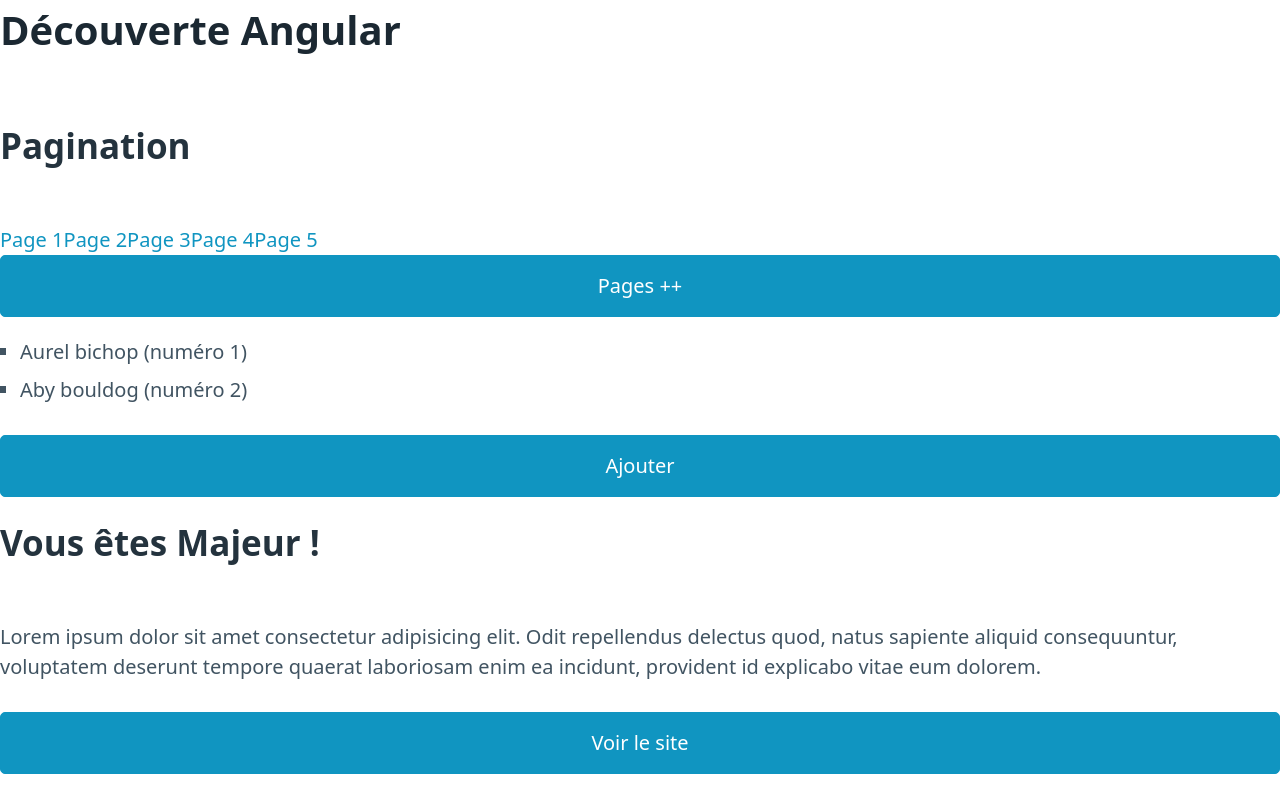
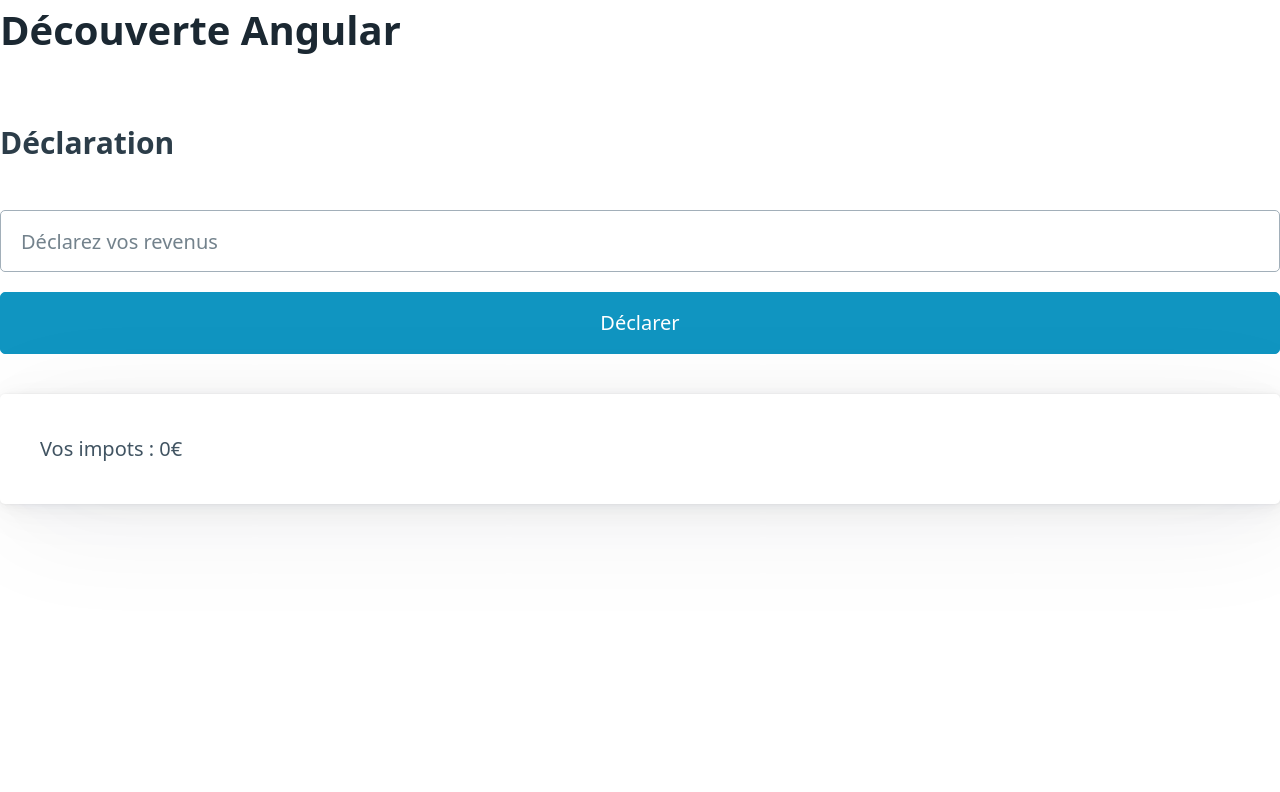
Before and after one commit to AurelBichop/form_angular, an Angular app: page / in a window 1280 px wide. Shown: the top 792 px of the page. Built offline with nearby package versions, Linux system fonts and the light colour scheme.

Commit message:
Ajout des injections de dépendances du code métier

```diff
--- a/projects/playground/src/app/app.component.ts
+++ b/projects/playground/src/app/app.component.ts
@@ -8,59 +8,7 @@
 @Component({
   selector: 'app-root',
   template: `<h1>Découverte Angular</h1>
-
-    <h2>Pagination</h2>
-
-    <a *repeat="pages; let numero" href="#">Page {{ numero }}</a>
-
-    <button (click)="addPages()">Pages ++</button>
-
-    <ul>
-      <li *ngFor="let personne of personnes; let numero = index">
-        {{ personne.prenom }} {{ personne.nom }} (numéro {{ numero + 1 }})
-      </li>
-    </ul>
-
-    <button (click)="addPersonne()">Ajouter</button>
-
-    <div *ngIf="age >= 18; else autre">
-      <h2>Vous êtes Majeur !</h2>
-      <p>
-        Lorem ipsum dolor sit amet consectetur adipisicing elit. Odit
-        repellendus delectus quod, natus sapiente aliquid consequuntur,
-        voluptatem deserunt tempore quaerat laboriosam enim ea incidunt,
-        provident id explicabo vitae eum dolorem.
-      </p>
-      <button>Voir le site</button>
-    </div>
-
-    <ng-template #autre>
-      <h2>Vous n'êtes pas Majeur</h2>
-      <p>Merci de sortir du Site</p>
-    </ng-template>
-
-    <input type="number" placeholder="Votre age" #ageInput />
-    <button (click)="age = ageInput.valueAsNumber">Modifier l'age</button> `,
+    <declaration-impots></declaration-impots> `,
   styles: [``],
 })
-export class AppComponent {
-  age = 35;
-
-  pages = 5;
-
-  personnes = [
-    { prenom: 'Aurel', nom: 'bichop' },
-    { prenom: 'Aby', nom: 'bouldog' },
-  ];
-
-  addPersonne() {
-    this.personnes.push({
-      prenom: 'Jean',
-      nom: 'Fontaine',
-    });
-  }
-
-  addPages() {
-    this.pages += 1;
-  }
-}
+export class AppComponent {}
--- a/projects/playground/src/app/app.module.ts
+++ b/projects/playground/src/app/app.module.ts
@@ -16,6 +16,7 @@
 import { IfDirective } from './directives-structurelles/if.directive';
 import { LoopDirective } from './directives-structurelles/loop.directive';
 import { RepeatDirective } from './directives-structurelles/repeat.directive';
+import { DeclarationComponent } from './components/declaration.component';
 
 @NgModule({
   declarations: [
@@ -33,6 +34,7 @@
     IfDirective,
     LoopDirective,
     RepeatDirective,
+    DeclarationComponent,
   ],
   imports: [BrowserModule, FormsModule],
   providers: [],
--- /dev/null
+++ b/projects/playground/src/app/components/declaration.component.ts
@@ -0,0 +1,30 @@
+import { Component } from '@angular/core';
+import { TaxesService } from '../services/taxes.service';
+
+@Component({
+  selector: 'declaration-impots',
+  template: `
+    <h3>Déclaration</h3>
+    <input #revenu type="number" placeholder="Déclarez vos revenus" />
+    <button (click)="onClickDeclaration(revenu.valueAsNumber)">Déclarer</button>
+    <article>Vos impots : {{ resultats }}€</article>
+  `,
+  providers: [
+    {
+      provide: TaxesService,
+      useFactory: () => {
+        return new TaxesService();
+      },
+    },
+  ],
+})
+
+export class DeclarationComponent {
+  resultats: number = 0;
+
+  constructor(private service: TaxesService) {}
+
+  onClickDeclaration(revenu: number) {
+    this.resultats = this.service.calculate(revenu);
+  }
+}
--- /dev/null
+++ b/projects/playground/src/app/services/taxes.service.ts
@@ -0,0 +1,8 @@
+export class TaxesService {
+  calculate(revenu: number) {
+    console.log('5 appels HTTP');
+    // 500 lignes de calcul
+    // contenant en plus des appels HTTP
+    return revenu + 1000;
+  }
+}
```
Also changed, not shown: 1 other file (tests, documents, lock files or other folders).
